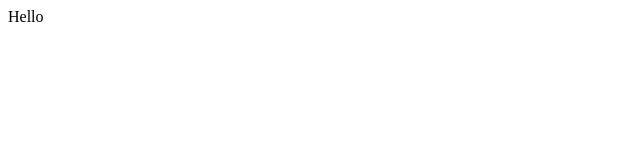
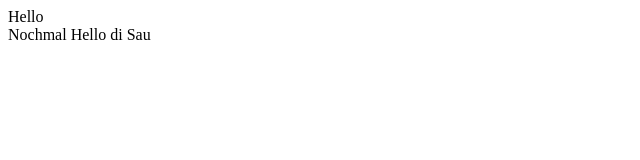
Before and after one commit to Alexander11235/GitHubDemo, a plain HTML site: page index.html in a window 1280 px wide. Shown: the whole page, without its empty margins (0-640 px from the left). Drawn offline with Linux system fonts and the light colour scheme.

Commit message:
intex updated
nochmal getestet

```diff
--- a/index.html
+++ b/index.html
@@ -1 +1,2 @@
 <div>Hello</div>
+<div>Nochmal Hello di Sau</div>
```
